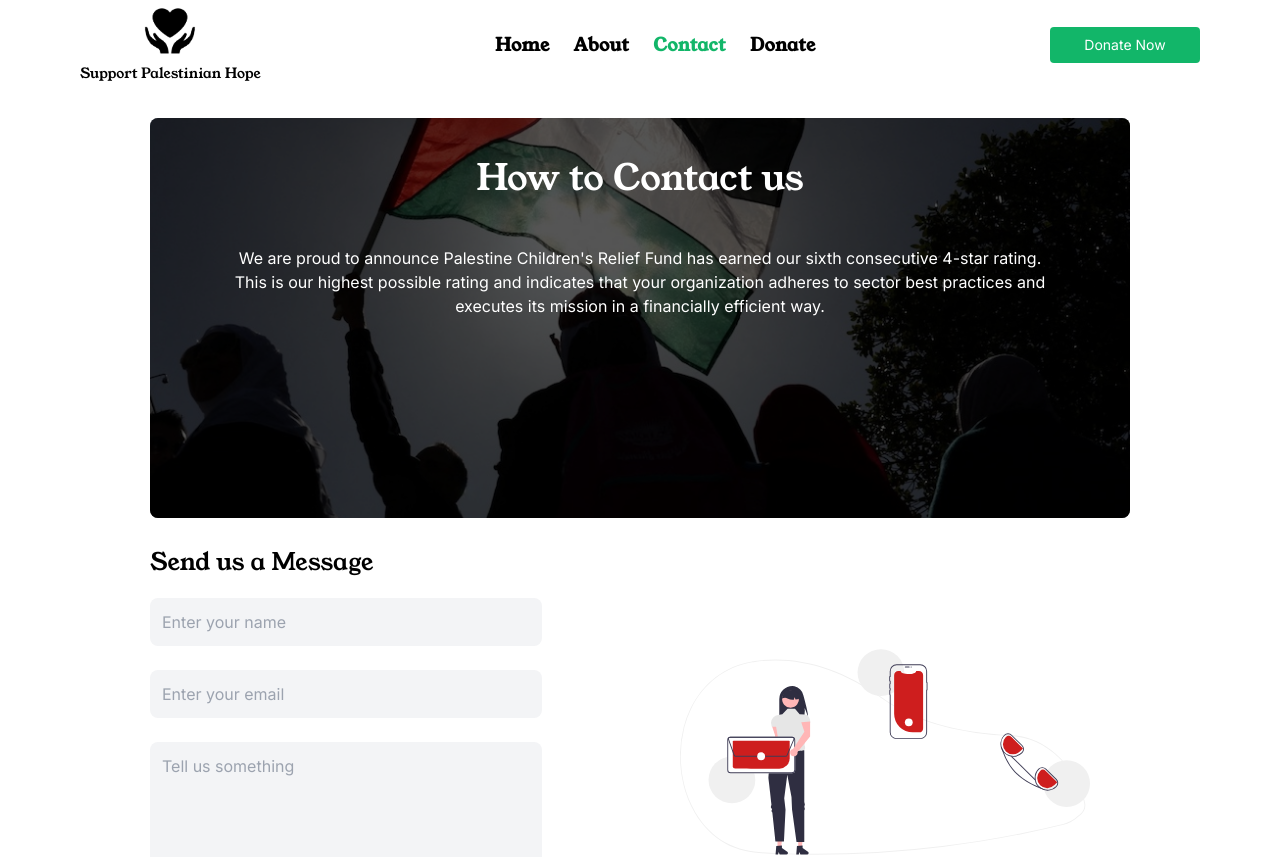
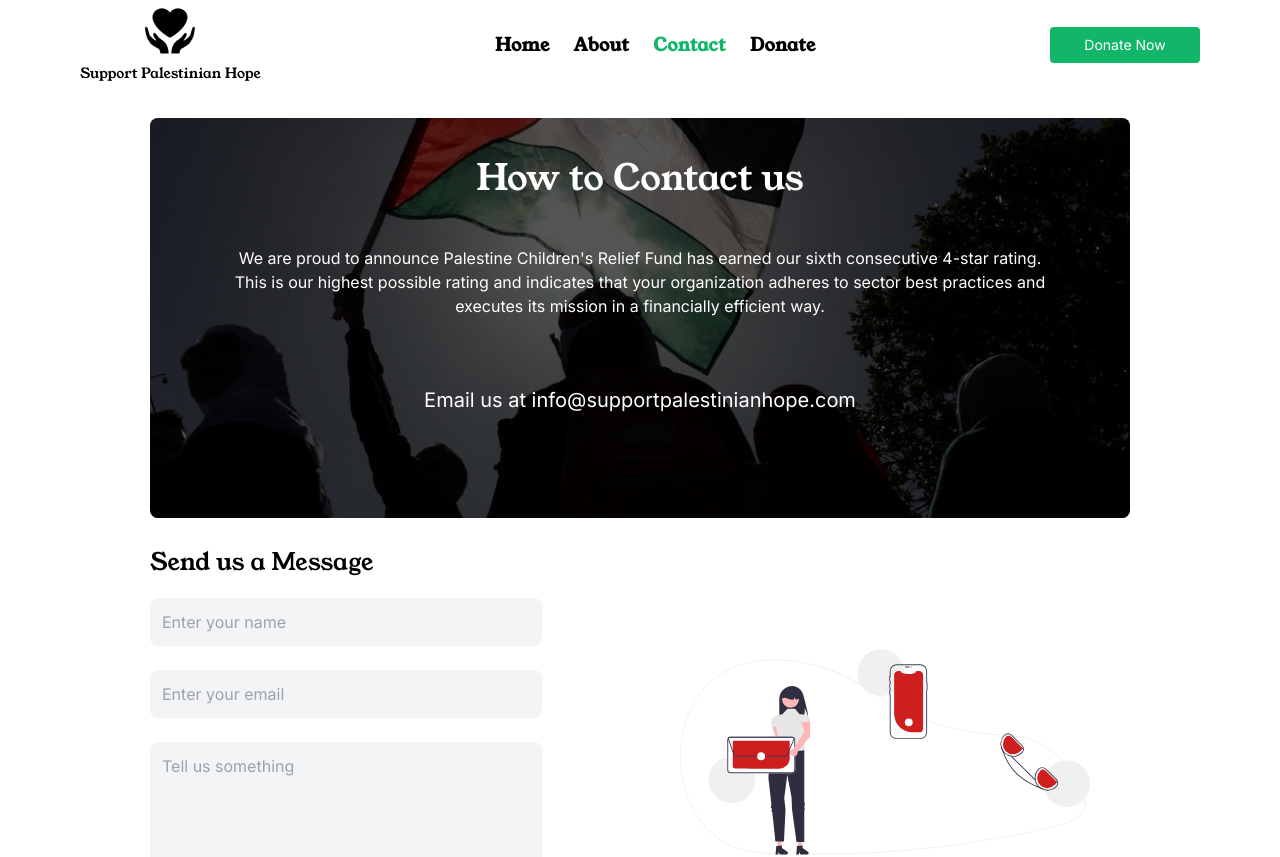
Before and after one commit to daiveedb/donate, a Next.js app: page /contact in a window 1280 px wide. Shown: the top 857 px of the page. Built offline with nearby package versions, Linux system fonts and the light colour scheme.

Commit message:
email changed

```diff
--- a/src/app/contact/page.tsx
+++ b/src/app/contact/page.tsx
@@ -24,11 +24,11 @@ const page = () => {
               sector best practices and executes its mission in a financially
               efficient way.
             </p>
-            {/* <div className="flex justify-center py-5">
-              <button className="bg-palRed p-3 rounded text-white w-[200px] hover:bg-palRed hover:text-white transition-all">
-                Get a Call
-              </button>
-            </div> */}
+            <div className="flex justify-center py-5">
+              <p className="text-white text-xl ">
+                Email us at info@supportpalestinianhope.com
+              </p>
+            </div>
           </div>
         </div>
       </div>
--- a/src/app/page.tsx
+++ b/src/app/page.tsx
@@ -168,7 +168,9 @@ export default function Home() {
               <p className="text-xl text-palRed">
                 <AiOutlineMail />
               </p>
-              <p className="text-lg font-semibold">1-855-552-2605 </p>
+              <p className="text-lg font-semibold">
+                info@supportpalestinianhope.com
+              </p>
             </div>
           </div>
 
```
